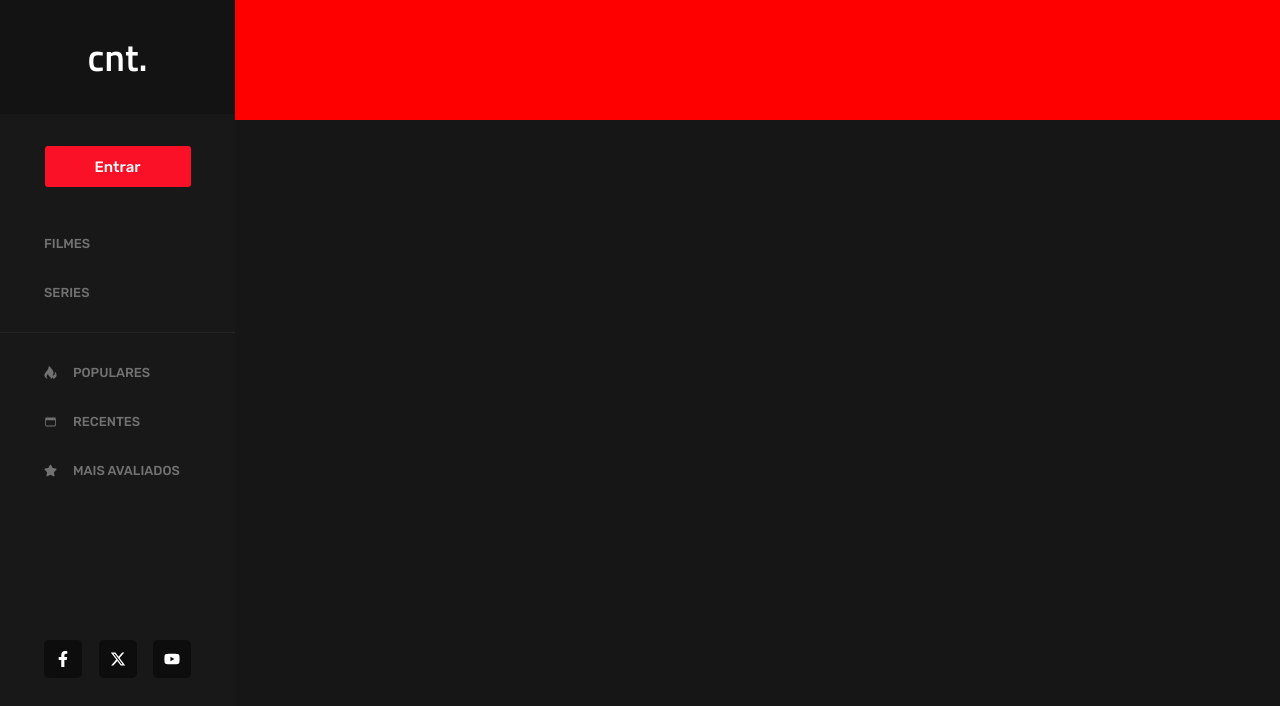
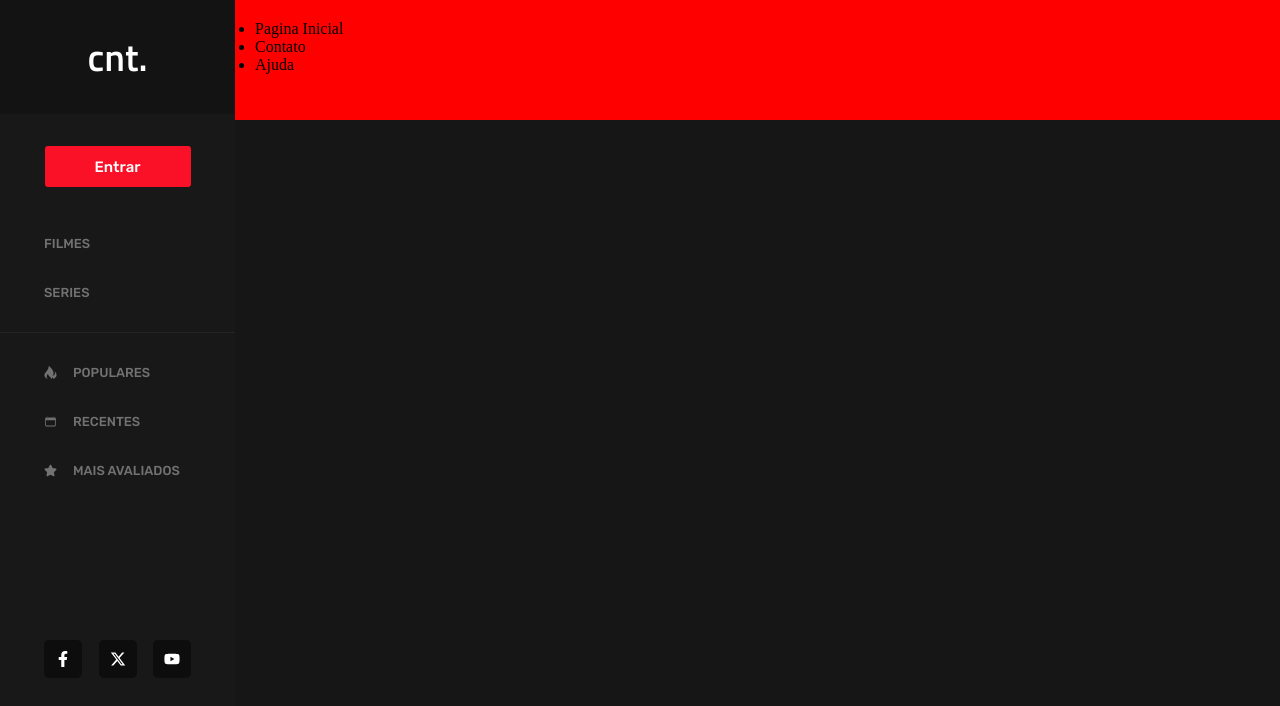
Before and after one commit to JoaoFernandesXD/cinetela, a React (Vite) app: page / in a window 1280 px wide. Shown: the top 706 px of the page. Built offline with nearby package versions, Linux system fonts and the light colour scheme.

Commit message:
feat: ajustando nav, ul e li do siderbar e header

```diff
--- a/src/components/header/header.css
+++ b/src/components/header/header.css
@@ -1,5 +1,8 @@
 header {
-    width: 1200px;
+    width: 100%;
+    max-width: 1400px;
     height: 120px;
     background-color: red;
+    margin:0 auto;
+    padding: 20px;
 }
--- a/src/components/header/header.jsx
+++ b/src/components/header/header.jsx
@@ -6,7 +6,13 @@ import './header.css';
 function Header(){
     return(
         <header>
-
+            <nav>
+                <ul>
+                    <li>Pagina Inicial</li>
+                    <li>Contato</li>
+                    <li>Ajuda</li>
+                </ul>
+            </nav>
         </header>
     )
 }
--- a/src/components/sidebar/SideBar.css
+++ b/src/components/sidebar/SideBar.css
@@ -39,17 +39,17 @@
 }
 
 /* styles menu */
-nav {
+.container__sidebar nav {
     font-family: "Rubik", sans-serif;
     font-weight: 500;
     font-size: 13px;
     line-height: 21px;
 }
-nav ul {
+.container__sidebar nav ul {
     display: flex;
     flex-direction: column;
 }
-nav ul li {
+.container__sidebar nav ul li {
     width: 100%;
     height: 49px;
     color: var(--color-gray);
@@ -59,7 +59,7 @@ nav ul li {
     align-items: center;
     padding-left: 44px;
 }
-nav ul li:hover{
+.container__sidebar nav ul li:hover{
     color: var(--color-white);
     background-color: #201f1f;
 }
```
